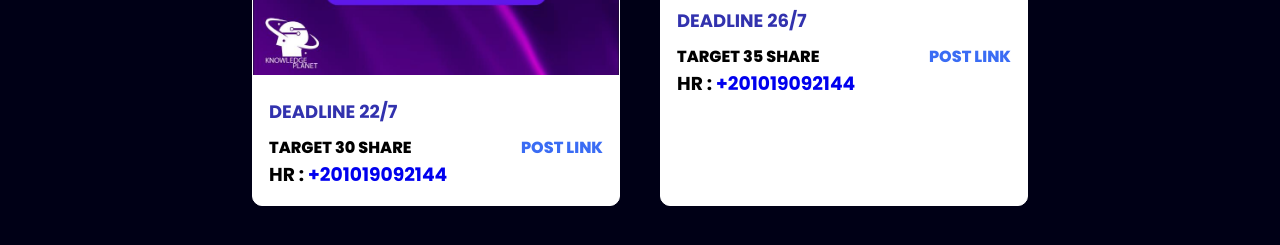
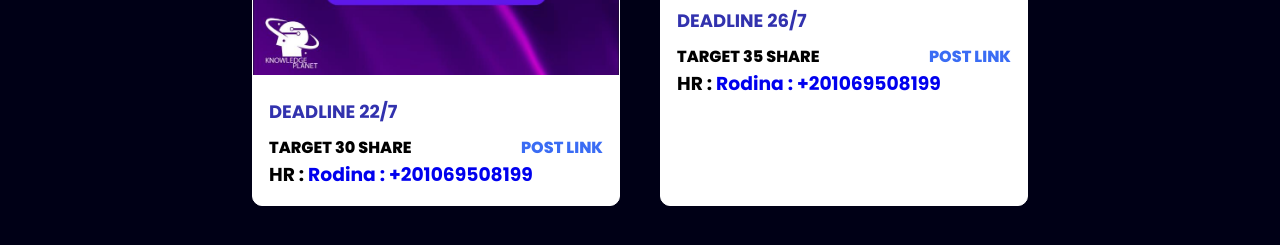
Before and after one commit to FARIDELSAYED7/KP-Tasks, a website built with Vite: page index.html in a window 1280 px wide. Shown: the part 495-740 px from the top of the page. Built offline with nearby package versions, Linux system fonts and the light colour scheme.

Commit message:
hrnumbers

```diff
--- a/index.html
+++ b/index.html
@@ -40,8 +40,8 @@
             </strong>
             <h3>
               HR :
-              <a style="text-decoration: none" href="http://wa.link/bpi2es"
-                >+201019092144</a
+              <a style="text-decoration: none" href="http://wa.link/ka5s7p"
+                >Rodina : +201069508199</a
               >
             </h3>
           </div>
@@ -69,8 +69,8 @@
             </strong>
             <h3>
               HR :
-              <a style="text-decoration: none" href="http://wa.link/bpi2es"
-                >+201019092144</a
+              <a style="text-decoration: none" href="http://wa.link/ka5s7p">
+                Rodina : +201069508199</a
               >
             </h3>
           </div>
```
